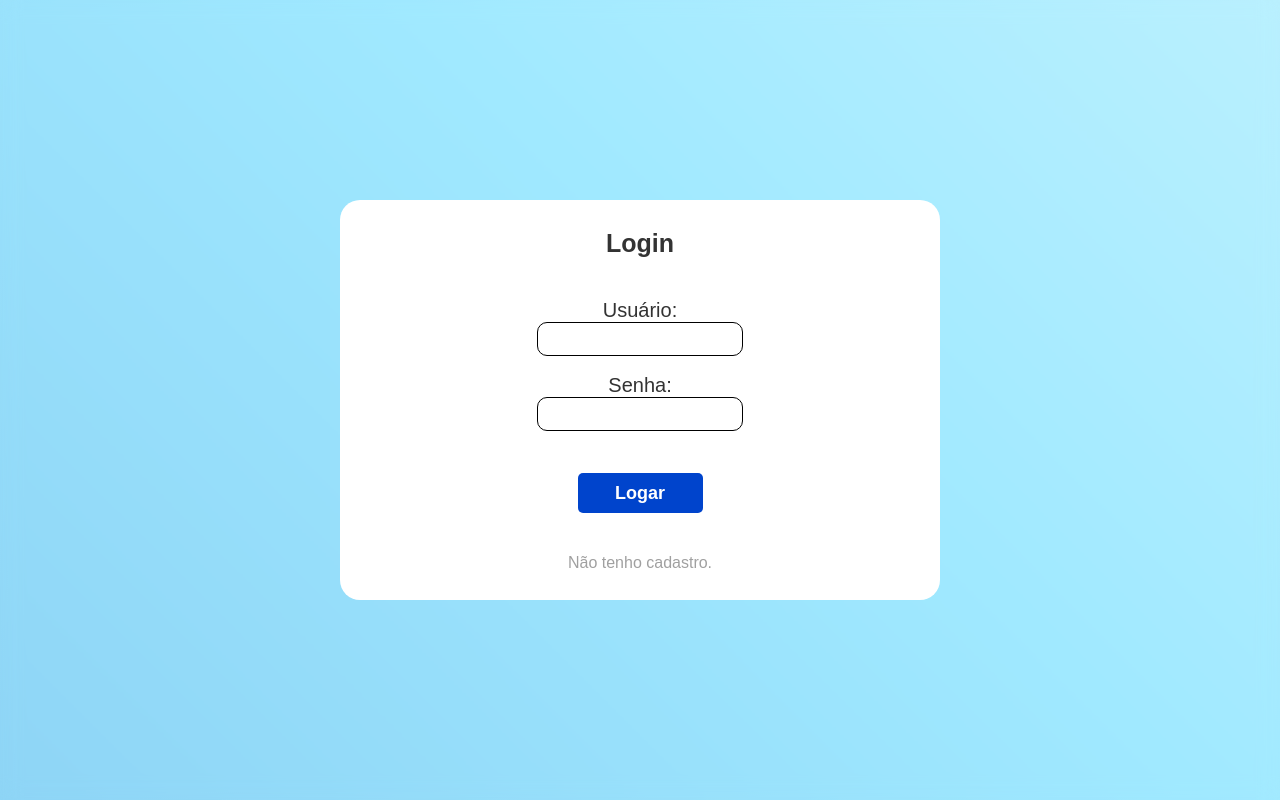
After one commit to AlugaCar/alugacar, a PHP site: page /alugacar/site/login.html in a window 1280 px wide. The commit adds this page. Run offline with PHP 8.4, Linux system fonts and the light colour scheme.

Commit message:
Criação da tela de login

```diff
--- /dev/null
+++ b/site/login.html
@@ -0,0 +1,24 @@
+<!DOCTYPE html>
+<html lang="pt-BR">
+    <head>
+        <meta charset="UTF-8">
+        <meta name="viewport" content="width=device-width, initial-scale=1.0">
+        <title>Login</title>
+        <link rel="stylesheet" href="styles.css">
+    </head>
+    <body class="gradient">
+        <div class="containerl">
+            <h1>Login</h1>
+            <div class="login">
+                <label for="usuario">Usuário:</label>
+                <input type="text" name="user" id="user" required>
+                <br>
+                <label for="senha">Senha:</label>
+                <input type="password" name="pwd" id="pwd" required>
+                <br>
+            </div>
+            <button>Logar</button>
+            <p><a href="#">Não tenho cadastro.</a></p>
+        </div>
+    </body>
+</html>
--- a/site/styles.css
+++ b/site/styles.css
@@ -284,3 +284,94 @@ footer p {
     border: 2px solid black;
     border-radius: 20px;
 }
+
+
+/* Tela de Login */
+
+.containerl {
+    width: 600px;
+    height: 400px;
+    position: relative;
+    display: flex;
+    justify-content: space-around;
+    align-items: center;
+    flex-direction: column;
+    background-color: #fff;
+    border-radius: 20px;
+}
+
+.containerl > h1 {
+    text-align: center;
+    font-size: 25px;
+}
+
+.login > label {
+    font-size: 20px;
+}
+
+.login > input {
+    width: 200px;
+    height: 30px;
+    font-size: 20px;
+    border: 1px solid black;
+    border-radius: 10px;
+}
+
+.containerl > button {
+    cursor: pointer;
+    width: 125px;
+    height: 40px;
+    font-size: 18px;
+    font-weight: bold;
+    color: white;
+    background-color: #0044cc;
+    border: 0px solid black;
+    border-radius: 5px;
+}
+
+.containerl > button:hover {
+   background-color: #6699ff;
+}
+
+.containerl > p > a {
+    color: #a0a0a0;
+    text-decoration: none;
+}
+
+.containerl > p > a:hover {
+    color: #000;
+    text-decoration: underline;
+}
+
+.login {
+    display: flex;
+    justify-content: center;
+    align-items: center;
+    flex-direction: column;
+}
+
+.gradient {
+    display: flex;
+    align-items: center;
+    justify-content: center;
+    height: 100vh;
+    width: 100vw;
+    background: linear-gradient(45deg, #00A9FF, #89CFF3, #A0E9FF, #CDF5FD);
+    background-size: 300%, 300%;
+    animation: colors 30s ease infinite;
+    backdrop-filter: blur(10px);
+}
+
+@keyframes colors {
+    0% {
+        background-position: 0% 50%;
+    }
+
+    50% {
+        background-position: 100% 50%;
+    }
+
+    100% {
+        background-position: 0% 50%;
+    }
+}
```
